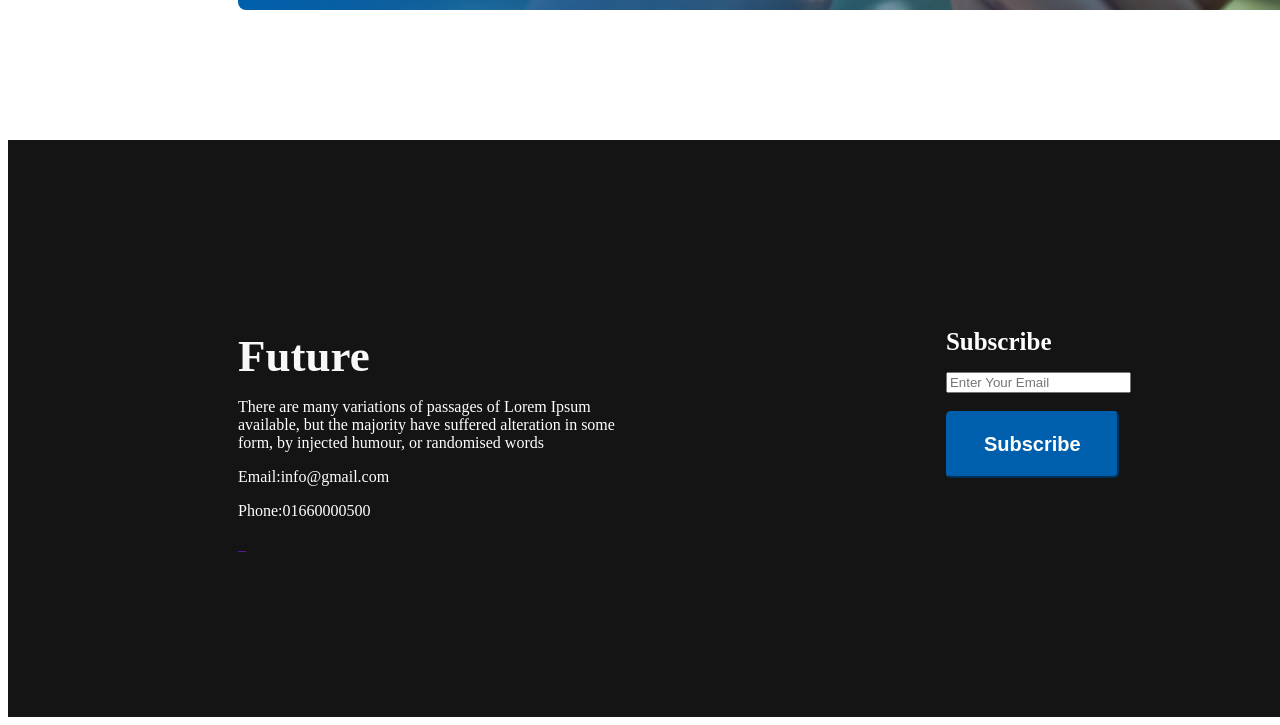
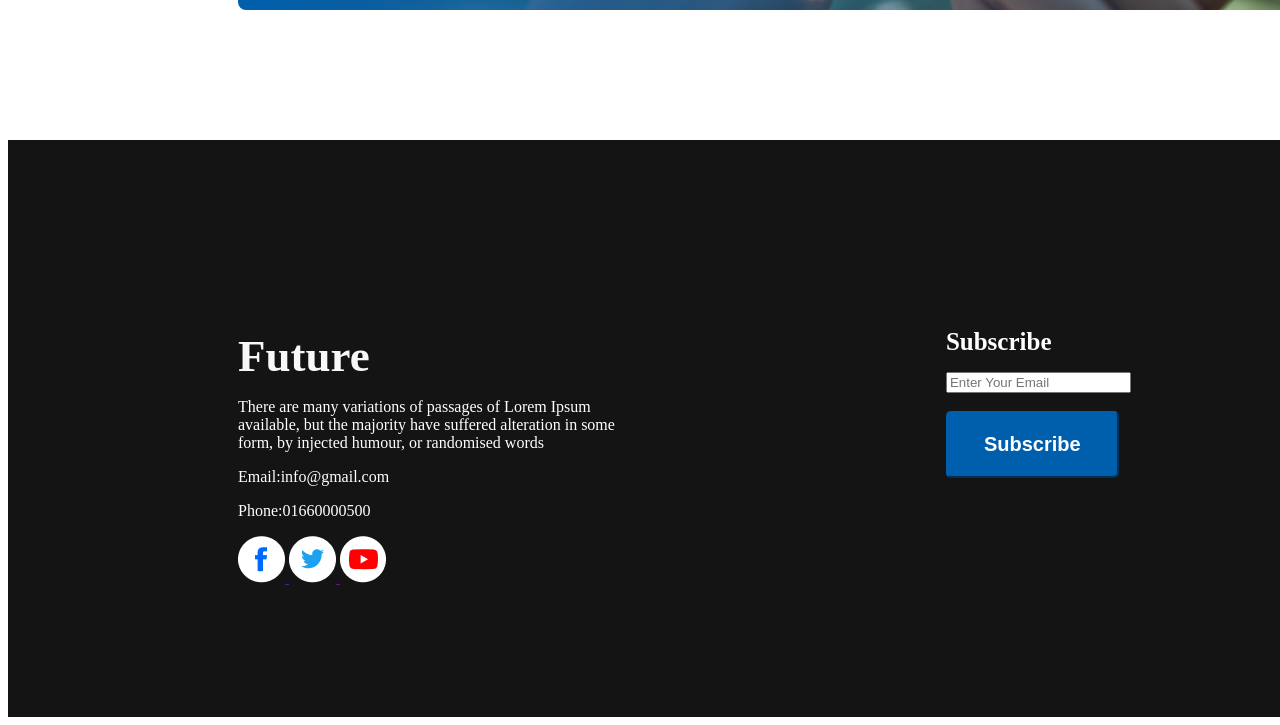
Before and after one commit to NaziaShipa/assignment-one, a plain HTML site: page index.html in a window 1280 px wide. Shown: the part 2671-3396 px from the top of the page. Drawn offline with Linux system fonts and the light colour scheme; the site is published under a folder, as on GitHub Pages, so addresses that start at the root find nothing.

Commit message:
footer image load

```diff
--- a/index.html
+++ b/index.html
@@ -83,13 +83,13 @@
             <p>Phone:01660000500</p>
             <div>
                 <a href="">
-                    <img src="/images/icons/fb.png" alt="">
+                    <img src="images/icons/fb.png" alt="">
                 </a>
                 <a href="">
-                    <img src="/images/icons/twitter.png" alt="">
+                    <img src="images/icons/twitter.png" alt="">
                 </a>
                 <a href="">
-                    <img src="/images/icons/youtube.png" alt="">
+                    <img src="images/icons/youtube.png" alt="">
                 </a>
 
             </div>
```
